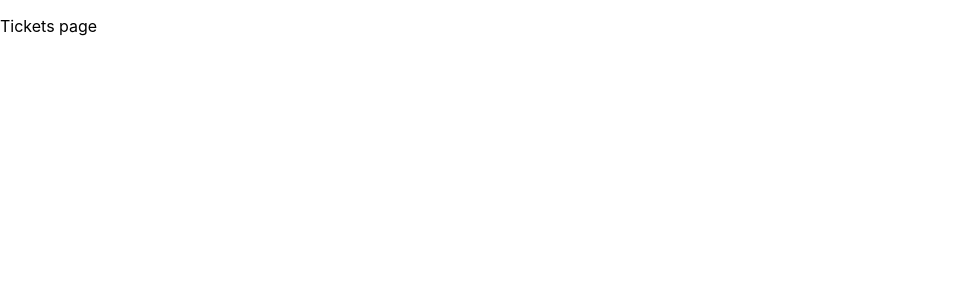
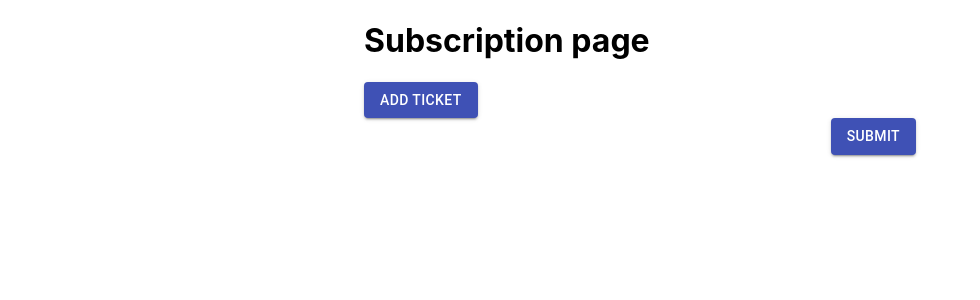
Before and after one commit to joserogeriofilho/formik-yup-material-ui-poc, a React (Create React App) app: page /tickets in a window 1280 px wide. Shown: the top 300 px of the page, without its empty margins (0-980 px from the left). Built offline with nearby package versions, Linux system fonts and the light colour scheme.

Commit message:
Start dynamic formik fields component

```diff
--- a/src/pages/Subscription.js
+++ b/src/pages/Subscription.js
@@ -23,7 +23,7 @@ const validationSchema = Yup.object({
     .required("Required"),
   gender: Yup.string()
     .oneOf(
-      ["none", "non-binary", "other", "female", "male"],
+      ["non-binary", "other", "female", "male"],
       "Invalid gender"
     )
     .required("Required")
--- a/src/pages/Tickets.js
+++ b/src/pages/Tickets.js
@@ -1,5 +1,49 @@
+import { Formik, Form } from "formik";
+import { Box, Button, Container, Grid }  from '@material-ui/core';
+
+const initialValues = {
+  tickets: []
+};
+
 export default function Tickets() {
+  const onSubmit = values => console.log(values);
+
+  const onAddTicket = (values, setValues) => {
+    const tickets = [...values.tickets];
+    tickets.push('Opa');
+    setValues({...values, tickets});
+  }
+
   return (
-    <p>Tickets page</p>
+    <Container maxWidth="sm">
+      <Grid container justifyContent="center" spacing={2}>
+        <Grid item xs={12}>
+          <h1>Subscription page</h1>
+        </Grid>
+      </Grid>
+      <Formik initialValues={initialValues} onSubmit={onSubmit}>
+        {({ errors, values, touched, setValues }) => (
+          <Form>
+            <Grid item xs={12}>
+              <Button variant="contained" color="primary" onClick={() => onAddTicket(values, setValues)}>
+                Add Ticket
+              </Button>
+            </Grid>
+
+            { values.tickets.map((ticket, index) => (
+                <p key={index}>{ticket}</p>
+            ))}
+
+            <Grid item xs={12}>
+              <Box display="flex" justifyContent="flex-end">
+                <Button variant="contained" color="primary" type="submit">
+                  Submit
+                </Button>
+              </Box>
+            </Grid>
+          </Form>
+        )}
+      </Formik>
+    </Container>
   );
 }
```
